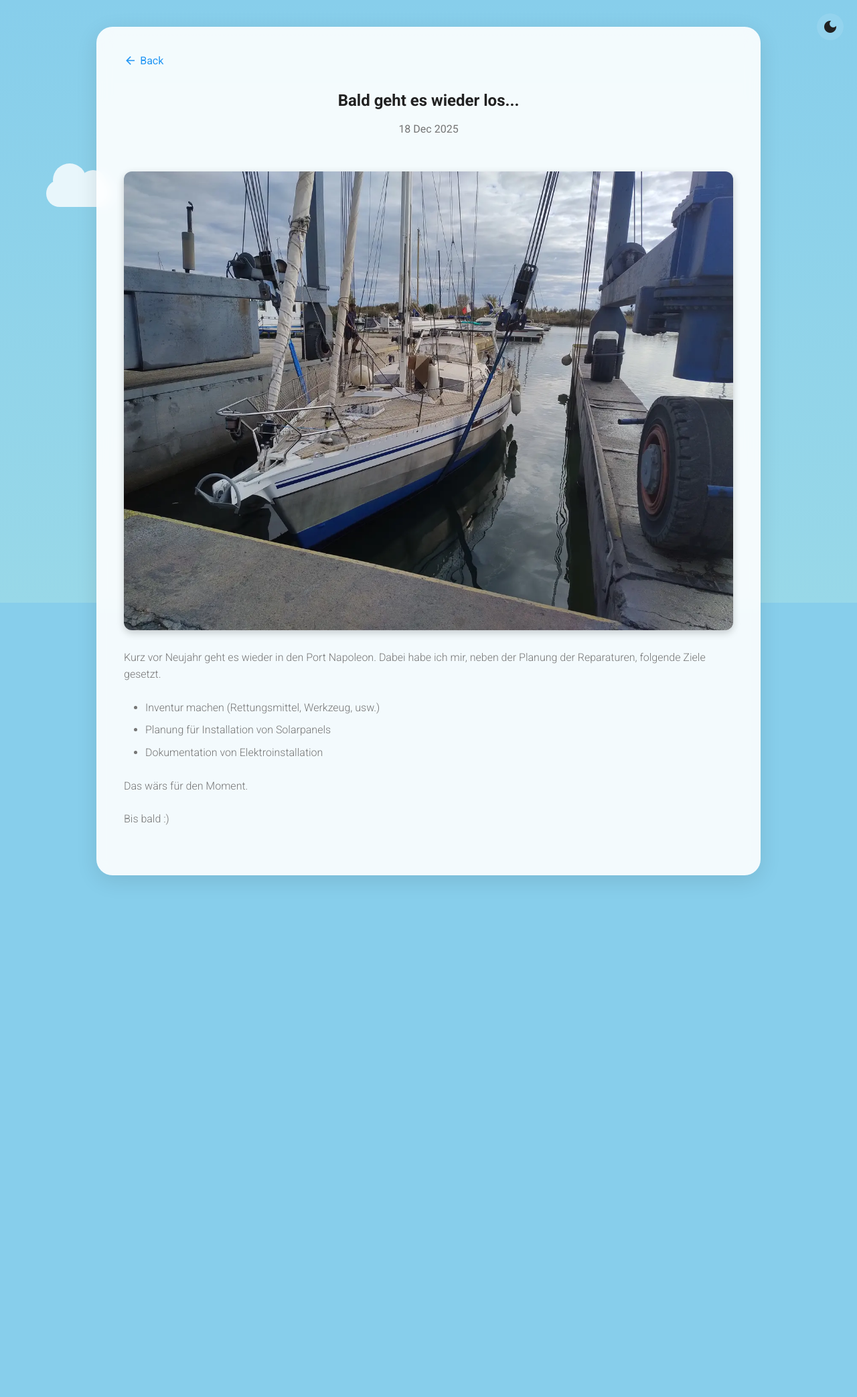
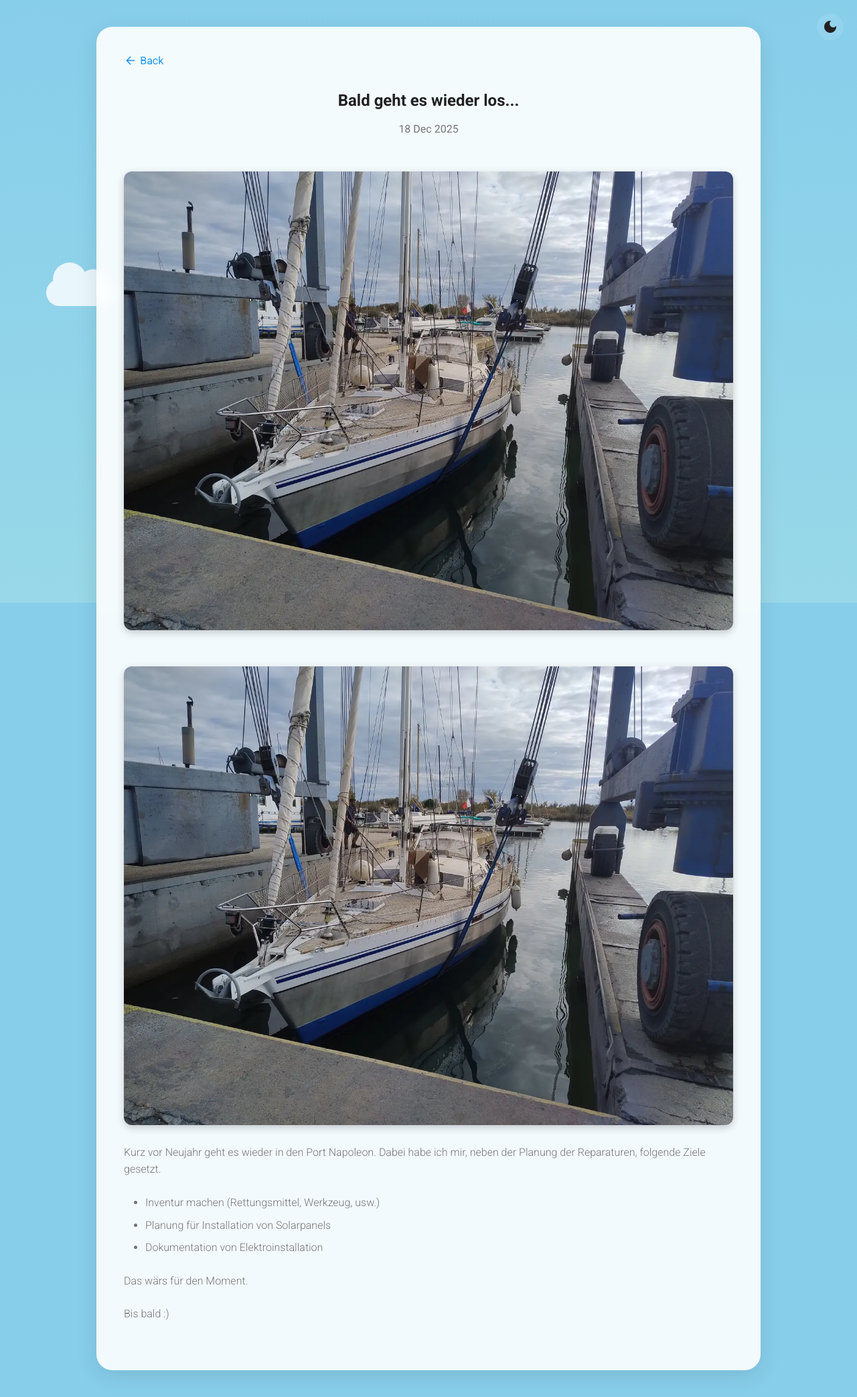
Before and after one commit to relyant/relyant.github.io, a Jekyll site: the page built from _posts/2025-12-18-bald-geht-es-wieder-los.md, in a window 1280 px wide. Shown: the whole page at 67% size. Built offline with Jekyll 4.4.1, drawn with Linux system fonts in a browser that asks for light colours; before the commit the page ends 1347 px from its top, so only the background shows below that; grey boxes are pictures that could not be loaded.

Commit message:
Update 2025-12-18-bald-geht-es-wieder-los.md

```diff
--- a/_posts/2025-12-18-bald-geht-es-wieder-los.md
+++ b/_posts/2025-12-18-bald-geht-es-wieder-los.md
@@ -1,6 +1,7 @@
 ---
 layout: post
 title: "Bald geht es wieder los..."
+image: "/assets/images/bc45e3c3925abed6d4cd508e2011b2a4.webp"
 date: 2025-12-18
 modified: 2025-12-18
 ---
```
